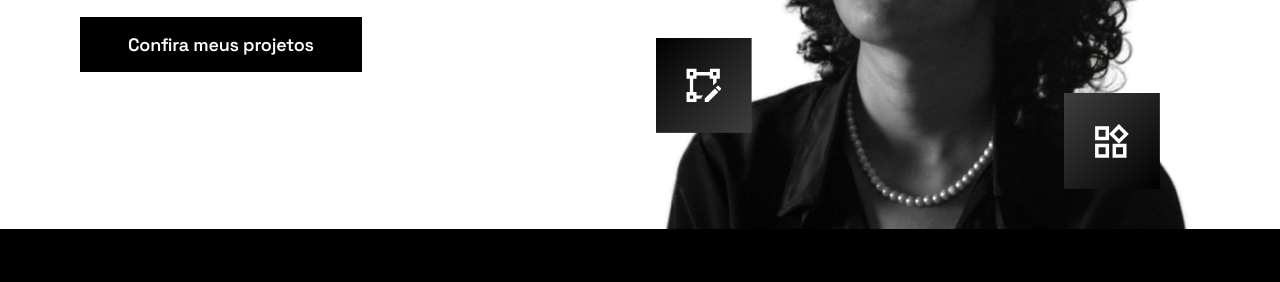
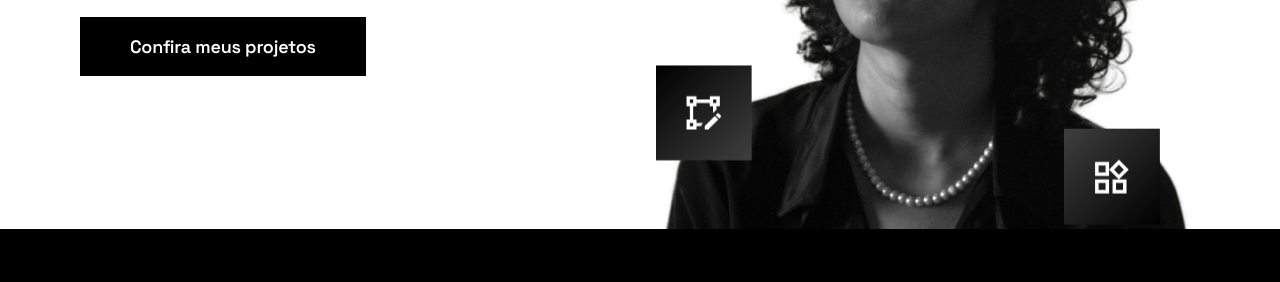
Before and after one commit to oliverids/current_portfolio, a plain HTML site: page index.html in a window 1280 px wide. Shown: the part 387-669 px from the top of the page. Drawn offline with nearby package versions, Linux system fonts and the light colour scheme.

Commit message:
feat: rellax.js - parallax

```diff
--- a/index.html
+++ b/index.html
@@ -27,8 +27,6 @@
 </head>
 
 <body>
-  <!-- <div id="cursor" aria-hidden="true"></div>
-  <div id="cursor2" aria-hidden="true"></div> -->
 
   <div id="loader">
     <div class="container">
@@ -56,7 +54,7 @@
             <li><a href="#sobre">Sobre</a></li>
             <li><a href="#cases">Cases</a></li>
             <li><a href="#experiencias">Experiências</a></li>
-            <li><a href="#contatos">Contatos</a></li>
+            <li><a href="#contato">Contato</a></li>
           </ul>
 
           <div class="nav_1280">
@@ -113,12 +111,28 @@
       <section id="main_image">
         <img src="img/hero__image.png" alt="Imagem pessoal.">
 
-        <img src="img/icon/hero__asset--01.svg" data-aos="fade-down-left" data-aos-delay="3000" data-aos-duration="1000" class="aos-init hero_icon code" alt=""
-          aria-hidden="true">
-        <img src="img/icon/hero__asset--02.svg" data-aos="fade-up-left" data-aos-delay="3000" data-aos-duration="1000" class="aos-init hero_icon research" alt=""
-          aria-hidden="true">
-        <img src="img/icon/hero__asset--03.svg" data-aos="fade-up-right" data-aos-delay="3000" data-aos-duration="1000" class="aos-init hero_icon design" alt=""
-          aria-hidden="true">
+        <img src="img/icon/hero__asset--01.svg"
+        class="lax hero_icon code"
+        aria-hidden="true"
+        data-rellax-speed="-2"
+        data-rellax-max="120"
+        data-rellax-min="40"
+        >
+
+        <img src="img/icon/hero__asset--02.svg"
+        class="lax hero_icon research"
+        aria-hidden="true"
+        data-rellax-speed="3"
+        data-rellax-max="120"
+        data-rellax-min="-40">
+
+        <img src="img/icon/hero__asset--03.svg"
+        class="lax hero_icon design"
+        aria-hidden="true"
+        data-rellax-speed="2"
+        data-rellax-max="120"
+        data-rellax-min="-80">
+
       </section>
     </div>
 
@@ -409,7 +423,7 @@
     </div>
   </section>
 
-  <footer id="contatos">
+  <footer id="contato">
     <div class="container" data-aos="fade-up" data-aos-once="true" data-aos-duration="1000">
       <div class="contatos_info">
         <div class="section_intro">
@@ -452,10 +466,15 @@
   </footer>
 
   <script src="js/keen_slider.js"></script>
+  <script src="js/rellax.js"></script>
   <script src="js/main.js"></script>
-
   <script>
     AOS.init();
+
+    var rellax = new Rellax('.lax', {
+      center: true,
+    });
+
   </script>
 </body>
 
--- /dev/null
+++ b/js/rellax.js
@@ -0,0 +1,497 @@
+
+// ------------------------------------------
+// Rellax.js
+// Buttery smooth parallax library
+// Copyright (c) 2016 Moe Amaya (@moeamaya)
+// MIT license
+//
+// Thanks to Paraxify.js and Jaime Cabllero
+// for parallax concepts
+// ------------------------------------------
+
+(function (root, factory) {
+  if (typeof define === 'function' && define.amd) {
+    // AMD. Register as an anonymous module.
+    define([], factory);
+  } else if (typeof module === 'object' && module.exports) {
+    // Node. Does not work with strict CommonJS, but
+    // only CommonJS-like environments that support module.exports,
+    // like Node.
+    module.exports = factory();
+  } else {
+    // Browser globals (root is window)
+    root.Rellax = factory();
+  }
+}(typeof window !== "undefined" ? window : global, function () {
+  var Rellax = function(el, options){
+    "use strict";
+
+    var self = Object.create(Rellax.prototype);
+
+    var posY = 0;
+    var screenY = 0;
+    var posX = 0;
+    var screenX = 0;
+    var blocks = [];
+    var pause = true;
+
+    // check what requestAnimationFrame to use, and if
+    // it's not supported, use the onscroll event
+    var loop = window.requestAnimationFrame ||
+      window.webkitRequestAnimationFrame ||
+      window.mozRequestAnimationFrame ||
+      window.msRequestAnimationFrame ||
+      window.oRequestAnimationFrame ||
+      function(callback){ return setTimeout(callback, 1000 / 60); };
+
+    // store the id for later use
+    var loopId = null;
+
+    // Test via a getter in the options object to see if the passive property is accessed
+    var supportsPassive = false;
+    try {
+      var opts = Object.defineProperty({}, 'passive', {
+        get: function() {
+          supportsPassive = true;
+        }
+      });
+      window.addEventListener("testPassive", null, opts);
+      window.removeEventListener("testPassive", null, opts);
+    } catch (e) {}
+
+    // check what cancelAnimation method to use
+    var clearLoop = window.cancelAnimationFrame || window.mozCancelAnimationFrame || clearTimeout;
+
+    // check which transform property to use
+    var transformProp = window.transformProp || (function(){
+        var testEl = document.createElement('div');
+        if (testEl.style.transform === null) {
+          var vendors = ['Webkit', 'Moz', 'ms'];
+          for (var vendor in vendors) {
+            if (testEl.style[ vendors[vendor] + 'Transform' ] !== undefined) {
+              return vendors[vendor] + 'Transform';
+            }
+          }
+        }
+        return 'transform';
+      })();
+
+    // Default Settings
+    self.options = {
+      speed: -2,
+	    verticalSpeed: null,
+	    horizontalSpeed: null,
+      breakpoints: [576, 768, 1201],
+      center: false,
+      wrapper: null,
+      relativeToWrapper: false,
+      round: true,
+      vertical: true,
+      horizontal: false,
+      verticalScrollAxis: "y",
+      horizontalScrollAxis: "x",
+      callback: function() {},
+    };
+
+    // User defined options (might have more in the future)
+    if (options){
+      Object.keys(options).forEach(function(key){
+        self.options[key] = options[key];
+      });
+    }
+
+    function validateCustomBreakpoints () {
+      if (self.options.breakpoints.length === 3 && Array.isArray(self.options.breakpoints)) {
+        var isAscending = true;
+        var isNumerical = true;
+        var lastVal;
+        self.options.breakpoints.forEach(function (i) {
+          if (typeof i !== 'number') isNumerical = false;
+          if (lastVal !== null) {
+            if (i < lastVal) isAscending = false;
+          }
+          lastVal = i;
+        });
+        if (isAscending && isNumerical) return;
+      }
+      // revert defaults if set incorrectly
+      self.options.breakpoints = [576, 768, 1201];
+      console.warn("Rellax: You must pass an array of 3 numbers in ascending order to the breakpoints option. Defaults reverted");
+    }
+
+    if (options && options.breakpoints) {
+      validateCustomBreakpoints();
+    }
+
+    // By default, rellax class
+    if (!el) {
+      el = '.rellax';
+    }
+
+    // check if el is a className or a node
+    var elements = typeof el === 'string' ? document.querySelectorAll(el) : [el];
+
+    // Now query selector
+    if (elements.length > 0) {
+      self.elems = elements;
+    }
+
+    // The elements don't exist
+    else {
+      console.warn("Rellax: The elements you're trying to select don't exist.");
+      return;
+    }
+
+    // Has a wrapper and it exists
+    if (self.options.wrapper) {
+      if (!self.options.wrapper.nodeType) {
+        var wrapper = document.querySelector(self.options.wrapper);
+
+        if (wrapper) {
+          self.options.wrapper = wrapper;
+        } else {
+          console.warn("Rellax: The wrapper you're trying to use doesn't exist.");
+          return;
+        }
+      }
+    }
+
+    // set a placeholder for the current breakpoint
+    var currentBreakpoint;
+
+    // helper to determine current breakpoint
+    var getCurrentBreakpoint = function (w) {
+      var bp = self.options.breakpoints;
+      if (w < bp[0]) return 'xs';
+      if (w >= bp[0] && w < bp[1]) return 'sm';
+      if (w >= bp[1] && w < bp[2]) return 'md';
+      return 'lg';
+    };
+
+    // Get and cache initial position of all elements
+    var cacheBlocks = function() {
+      for (var i = 0; i < self.elems.length; i++){
+        var block = createBlock(self.elems[i]);
+        blocks.push(block);
+      }
+    };
+
+
+    // Let's kick this script off
+    // Build array for cached element values
+    var init = function() {
+      for (var i = 0; i < blocks.length; i++){
+        self.elems[i].style.cssText = blocks[i].style;
+      }
+
+      blocks = [];
+
+      screenY = window.innerHeight;
+      screenX = window.innerWidth;
+      currentBreakpoint = getCurrentBreakpoint(screenX);
+
+      setPosition();
+
+      cacheBlocks();
+
+      animate();
+
+      // If paused, unpause and set listener for window resizing events
+      if (pause) {
+        window.addEventListener('resize', init);
+        pause = false;
+        // Start the loop
+        update();
+      }
+    };
+
+    // We want to cache the parallax blocks'
+    // values: base, top, height, speed
+    // el: is dom object, return: el cache values
+    var createBlock = function(el) {
+      var dataPercentage = el.getAttribute( 'data-rellax-percentage' );
+      var dataSpeed = el.getAttribute( 'data-rellax-speed' );
+      var dataXsSpeed = el.getAttribute( 'data-rellax-xs-speed' );
+      var dataMobileSpeed = el.getAttribute( 'data-rellax-mobile-speed' );
+      var dataTabletSpeed = el.getAttribute( 'data-rellax-tablet-speed' );
+      var dataDesktopSpeed = el.getAttribute( 'data-rellax-desktop-speed' );
+      var dataVerticalSpeed = el.getAttribute('data-rellax-vertical-speed');
+      var dataHorizontalSpeed = el.getAttribute('data-rellax-horizontal-speed');
+      var dataVericalScrollAxis = el.getAttribute('data-rellax-vertical-scroll-axis');
+      var dataHorizontalScrollAxis = el.getAttribute('data-rellax-horizontal-scroll-axis');
+      var dataZindex = el.getAttribute( 'data-rellax-zindex' ) || 0;
+      var dataMin = el.getAttribute( 'data-rellax-min' );
+      var dataMax = el.getAttribute( 'data-rellax-max' );
+      var dataMinX = el.getAttribute('data-rellax-min-x');
+      var dataMaxX = el.getAttribute('data-rellax-max-x');
+      var dataMinY = el.getAttribute('data-rellax-min-y');
+      var dataMaxY = el.getAttribute('data-rellax-max-y');
+      var mapBreakpoints;
+      var breakpoints = true;
+
+      if (!dataXsSpeed && !dataMobileSpeed && !dataTabletSpeed && !dataDesktopSpeed) {
+        breakpoints = false;
+      } else {
+        mapBreakpoints = {
+          'xs': dataXsSpeed,
+          'sm': dataMobileSpeed,
+          'md': dataTabletSpeed,
+          'lg': dataDesktopSpeed
+        };
+      }
+
+      // initializing at scrollY = 0 (top of browser), scrollX = 0 (left of browser)
+      // ensures elements are positioned based on HTML layout.
+      //
+      // If the element has the percentage attribute, the posY and posX needs to be
+      // the current scroll position's value, so that the elements are still positioned based on HTML layout
+      var wrapperPosY = self.options.wrapper ? self.options.wrapper.scrollTop : (window.pageYOffset || document.documentElement.scrollTop || document.body.scrollTop);
+      // If the option relativeToWrapper is true, use the wrappers offset to top, subtracted from the current page scroll.
+      if (self.options.relativeToWrapper) {
+        var scrollPosY = (window.pageYOffset || document.documentElement.scrollTop || document.body.scrollTop);
+        wrapperPosY = scrollPosY - self.options.wrapper.offsetTop;
+      }
+      var posY = self.options.vertical ? ( dataPercentage || self.options.center ? wrapperPosY : 0 ) : 0;
+      var posX = self.options.horizontal ? ( dataPercentage || self.options.center ? self.options.wrapper ? self.options.wrapper.scrollLeft : (window.pageXOffset || document.documentElement.scrollLeft || document.body.scrollLeft) : 0 ) : 0;
+
+      var blockTop = posY + el.getBoundingClientRect().top;
+      var blockHeight = el.clientHeight || el.offsetHeight || el.scrollHeight;
+
+      var blockLeft = posX + el.getBoundingClientRect().left;
+      var blockWidth = el.clientWidth || el.offsetWidth || el.scrollWidth;
+
+      // apparently parallax equation everyone uses
+      var percentageY = dataPercentage ? dataPercentage : (posY - blockTop + screenY) / (blockHeight + screenY);
+      var percentageX = dataPercentage ? dataPercentage : (posX - blockLeft + screenX) / (blockWidth + screenX);
+      if(self.options.center){ percentageX = 0.5; percentageY = 0.5; }
+
+      // Optional individual block speed as data attr, otherwise global speed
+      var speed = (breakpoints && mapBreakpoints[currentBreakpoint] !== null) ? Number(mapBreakpoints[currentBreakpoint]) : (dataSpeed ? dataSpeed : self.options.speed);
+      var verticalSpeed = dataVerticalSpeed ? dataVerticalSpeed : self.options.verticalSpeed;
+      var horizontalSpeed = dataHorizontalSpeed ? dataHorizontalSpeed : self.options.horizontalSpeed;
+
+      // Optional individual block movement axis direction as data attr, otherwise global movement direction
+      var verticalScrollAxis = dataVericalScrollAxis ? dataVericalScrollAxis : self.options.verticalScrollAxis;
+      var horizontalScrollAxis = dataHorizontalScrollAxis ? dataHorizontalScrollAxis : self.options.horizontalScrollAxis;
+
+      var bases = updatePosition(percentageX, percentageY, speed, verticalSpeed, horizontalSpeed);
+
+      // ~~Store non-translate3d transforms~~
+      // Store inline styles and extract transforms
+      var style = el.style.cssText;
+      var transform = '';
+
+      // Check if there's an inline styled transform
+      var searchResult = /transform\s*:/i.exec(style);
+      if (searchResult) {
+        // Get the index of the transform
+        var index = searchResult.index;
+
+        // Trim the style to the transform point and get the following semi-colon index
+        var trimmedStyle = style.slice(index);
+        var delimiter = trimmedStyle.indexOf(';');
+
+        // Remove "transform" string and save the attribute
+        if (delimiter) {
+          transform = " " + trimmedStyle.slice(11, delimiter).replace(/\s/g,'');
+        } else {
+          transform = " " + trimmedStyle.slice(11).replace(/\s/g,'');
+        }
+      }
+
+      return {
+        baseX: bases.x,
+        baseY: bases.y,
+        top: blockTop,
+        left: blockLeft,
+        height: blockHeight,
+        width: blockWidth,
+        speed: speed,
+        verticalSpeed: verticalSpeed,
+        horizontalSpeed: horizontalSpeed,
+        verticalScrollAxis: verticalScrollAxis,
+        horizontalScrollAxis: horizontalScrollAxis,
+        style: style,
+        transform: transform,
+        zindex: dataZindex,
+        min: dataMin,
+        max: dataMax,
+        minX: dataMinX,
+        maxX: dataMaxX,
+        minY: dataMinY,
+        maxY: dataMaxY
+      };
+    };
+
+    // set scroll position (posY, posX)
+    // side effect method is not ideal, but okay for now
+    // returns true if the scroll changed, false if nothing happened
+    var setPosition = function() {
+      var oldY = posY;
+      var oldX = posX;
+
+      posY = self.options.wrapper ? self.options.wrapper.scrollTop : (document.documentElement || document.body.parentNode || document.body).scrollTop || window.pageYOffset;
+      posX = self.options.wrapper ? self.options.wrapper.scrollLeft : (document.documentElement || document.body.parentNode || document.body).scrollLeft || window.pageXOffset;
+      // If option relativeToWrapper is true, use relative wrapper value instead.
+      if (self.options.relativeToWrapper) {
+        var scrollPosY = (document.documentElement || document.body.parentNode || document.body).scrollTop || window.pageYOffset;
+        posY = scrollPosY - self.options.wrapper.offsetTop;
+      }
+
+
+      if (oldY != posY && self.options.vertical) {
+        // scroll changed, return true
+        return true;
+      }
+
+      if (oldX != posX && self.options.horizontal) {
+        // scroll changed, return true
+        return true;
+      }
+
+      // scroll did not change
+      return false;
+    };
+
+    // Ahh a pure function, gets new transform value
+    // based on scrollPosition and speed
+    // Allow for decimal pixel values
+    var updatePosition = function(percentageX, percentageY, speed, verticalSpeed, horizontalSpeed) {
+      var result = {};
+      var valueX = ((horizontalSpeed ? horizontalSpeed : speed) * (100 * (1 - percentageX)));
+      var valueY = ((verticalSpeed ? verticalSpeed : speed) * (100 * (1 - percentageY)));
+
+      result.x = self.options.round ? Math.round(valueX) : Math.round(valueX * 100) / 100;
+      result.y = self.options.round ? Math.round(valueY) : Math.round(valueY * 100) / 100;
+
+      return result;
+    };
+
+    // Remove event listeners and loop again
+    var deferredUpdate = function() {
+      window.removeEventListener('resize', deferredUpdate);
+      window.removeEventListener('orientationchange', deferredUpdate);
+      (self.options.wrapper ? self.options.wrapper : window).removeEventListener('scroll', deferredUpdate);
+      (self.options.wrapper ? self.options.wrapper : document).removeEventListener('touchmove', deferredUpdate);
+
+      // loop again
+      loopId = loop(update);
+    };
+
+    // Loop
+    var update = function() {
+      if (setPosition() && pause === false) {
+        animate();
+
+        // loop again
+        loopId = loop(update);
+      } else {
+        loopId = null;
+
+        // Don't animate until we get a position updating event
+        window.addEventListener('resize', deferredUpdate);
+        window.addEventListener('orientationchange', deferredUpdate);
+        (self.options.wrapper ? self.options.wrapper : window).addEventListener('scroll', deferredUpdate, supportsPassive ? { passive: true } : false);
+        (self.options.wrapper ? self.options.wrapper : document).addEventListener('touchmove', deferredUpdate, supportsPassive ? { passive: true } : false);
+      }
+    };
+
+    // Transform3d on parallax element
+    var animate = function() {
+      var positions;
+      for (var i = 0; i < self.elems.length; i++){
+        // Determine relevant movement directions
+        var verticalScrollAxis = blocks[i].verticalScrollAxis.toLowerCase();
+        var horizontalScrollAxis = blocks[i].horizontalScrollAxis.toLowerCase();
+        var verticalScrollX = verticalScrollAxis.indexOf("x") != -1 ? posY : 0;
+        var verticalScrollY = verticalScrollAxis.indexOf("y") != -1 ? posY : 0;
+        var horizontalScrollX = horizontalScrollAxis.indexOf("x") != -1 ? posX : 0;
+        var horizontalScrollY = horizontalScrollAxis.indexOf("y") != -1 ? posX : 0;
+
+        var percentageY = ((verticalScrollY + horizontalScrollY - blocks[i].top + screenY) / (blocks[i].height + screenY));
+        var percentageX = ((verticalScrollX + horizontalScrollX - blocks[i].left + screenX) / (blocks[i].width + screenX));
+
+        // Subtracting initialize value, so element stays in same spot as HTML
+        positions = updatePosition(percentageX, percentageY, blocks[i].speed, blocks[i].verticalSpeed, blocks[i].horizontalSpeed);
+        var positionY = positions.y - blocks[i].baseY;
+        var positionX = positions.x - blocks[i].baseX;
+
+        // The next two "if" blocks go like this:
+        // Check if a limit is defined (first "min", then "max");
+        // Check if we need to change the Y or the X
+        // (Currently working only if just one of the axes is enabled)
+        // Then, check if the new position is inside the allowed limit
+        // If so, use new position. If not, set position to limit.
+
+        // Check if a min limit is defined
+        if (blocks[i].min !== null) {
+          if (self.options.vertical && !self.options.horizontal) {
+            positionY = positionY <= blocks[i].min ? blocks[i].min : positionY;
+          }
+          if (self.options.horizontal && !self.options.vertical) {
+            positionX = positionX <= blocks[i].min ? blocks[i].min : positionX;
+          }
+        }
+
+        // Check if directional min limits are defined
+        if (blocks[i].minY != null) {
+            positionY = positionY <= blocks[i].minY ? blocks[i].minY : positionY;
+        }
+        if (blocks[i].minX != null) {
+            positionX = positionX <= blocks[i].minX ? blocks[i].minX : positionX;
+        }
+
+        // Check if a max limit is defined
+        if (blocks[i].max !== null) {
+          if (self.options.vertical && !self.options.horizontal) {
+            positionY = positionY >= blocks[i].max ? blocks[i].max : positionY;
+          }
+          if (self.options.horizontal && !self.options.vertical) {
+            positionX = positionX >= blocks[i].max ? blocks[i].max : positionX;
+          }
+        }
+
+        // Check if directional max limits are defined
+        if (blocks[i].maxY != null) {
+            positionY = positionY >= blocks[i].maxY ? blocks[i].maxY : positionY;
+        }
+        if (blocks[i].maxX != null) {
+            positionX = positionX >= blocks[i].maxX ? blocks[i].maxX : positionX;
+        }
+
+        var zindex = blocks[i].zindex;
+
+        // Move that element
+        // (Set the new translation and append initial inline transforms.)
+        var translate = 'translate3d(' + (self.options.horizontal ? positionX : '0') + 'px,' + (self.options.vertical ? positionY : '0') + 'px,' + zindex + 'px) ' + blocks[i].transform;
+        self.elems[i].style[transformProp] = translate;
+      }
+      self.options.callback(positions);
+    };
+
+    self.destroy = function() {
+      for (var i = 0; i < self.elems.length; i++){
+        self.elems[i].style.cssText = blocks[i].style;
+      }
+
+      // Remove resize event listener if not pause, and pause
+      if (!pause) {
+        window.removeEventListener('resize', init);
+        pause = true;
+      }
+
+      // Clear the animation loop to prevent possible memory leak
+      clearLoop(loopId);
+      loopId = null;
+    };
+
+    // Init
+    init();
+
+    // Allow to recalculate the initial values whenever we want
+    self.refresh = init;
+
+    return self;
+  };
+  return Rellax;
+}));
--- a/scss/_footer.scss
+++ b/scss/_footer.scss
@@ -1,4 +1,4 @@
-#contatos {
+#contato {
   background: var(--preto);
   padding: 3.5rem 0;
 
--- a/scss/_global.scss
+++ b/scss/_global.scss
@@ -44,7 +44,6 @@
   padding: 0;
   margin: 0;
   box-sizing: border-box;
-  cursor: none;
 
   &:focus {
     outline-color: #a2a8dc;
@@ -53,7 +52,6 @@
 
 html {
   scroll-behavior: smooth;
-  cursor: none;
 }
 
 body {
@@ -71,7 +69,6 @@ span {
 
 a {
   text-decoration: none;
-  cursor: none;
 
   &:hover {
     text-decoration: underline;
@@ -92,6 +89,10 @@ button {
   border: none;
   background: none;
   font-size: 1rem;
+}
+
+.lax{
+  transition: transform 10s cubic-bezier(0, 1, 0.5, 1);
 }
 
 .container {
@@ -134,9 +135,18 @@ button {
   letter-spacing: -0.015rem;
   text-align: center;
   font-family: 'Space Grotesk', sans-serif;
+  border: 2px solid transparent;
+  transition: .3s linear;
 
   @media only screen and (min-width: 80rem) {
     font-size: 1.125rem;
+
+    &:hover{
+      background: var(--branco);
+      color: var(--preto);
+      border-color: var(--preto);
+      text-decoration: none;
+    }
   }
 
   @media only screen and (min-width: 96rem) {
--- a/scss/_main.scss
+++ b/scss/_main.scss
@@ -49,12 +49,12 @@ main {
         }
 
         &.design {
-          bottom: 6rem;
+          bottom: 5rem;
           left: 0rem;
         }
 
         &.research {
-          bottom: 1rem;
+          bottom: 5rem;
           right: 2.5rem;
         }
       }
```
Also changed, not shown: css/style.css, 1 other file.
